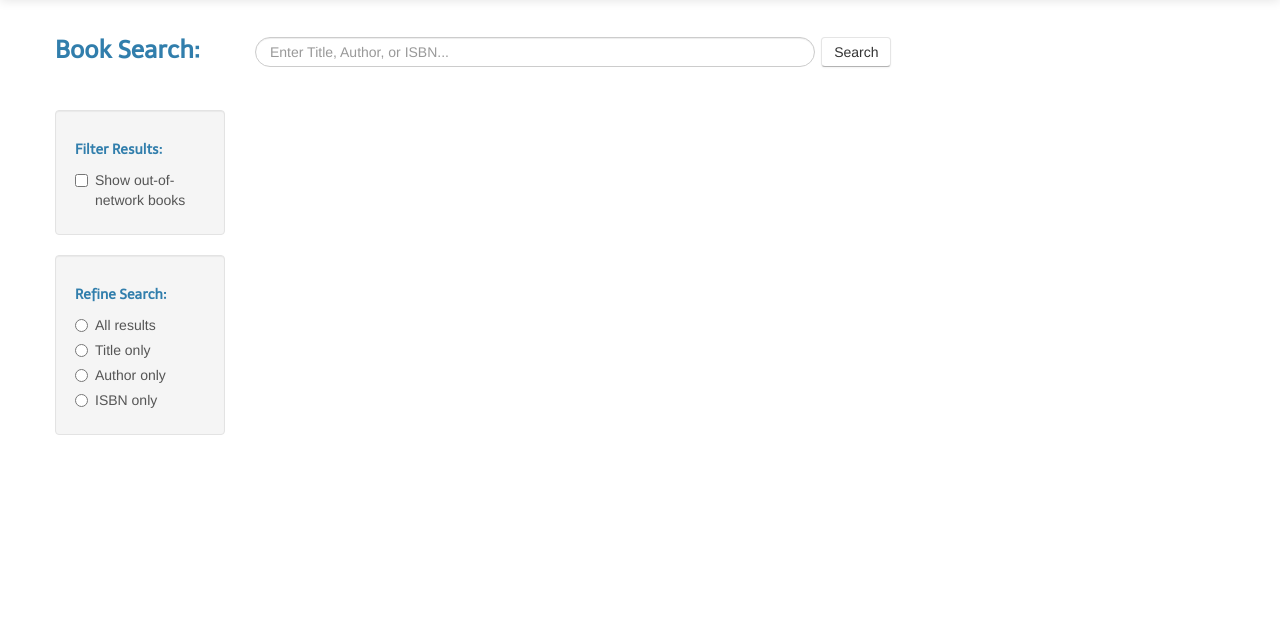
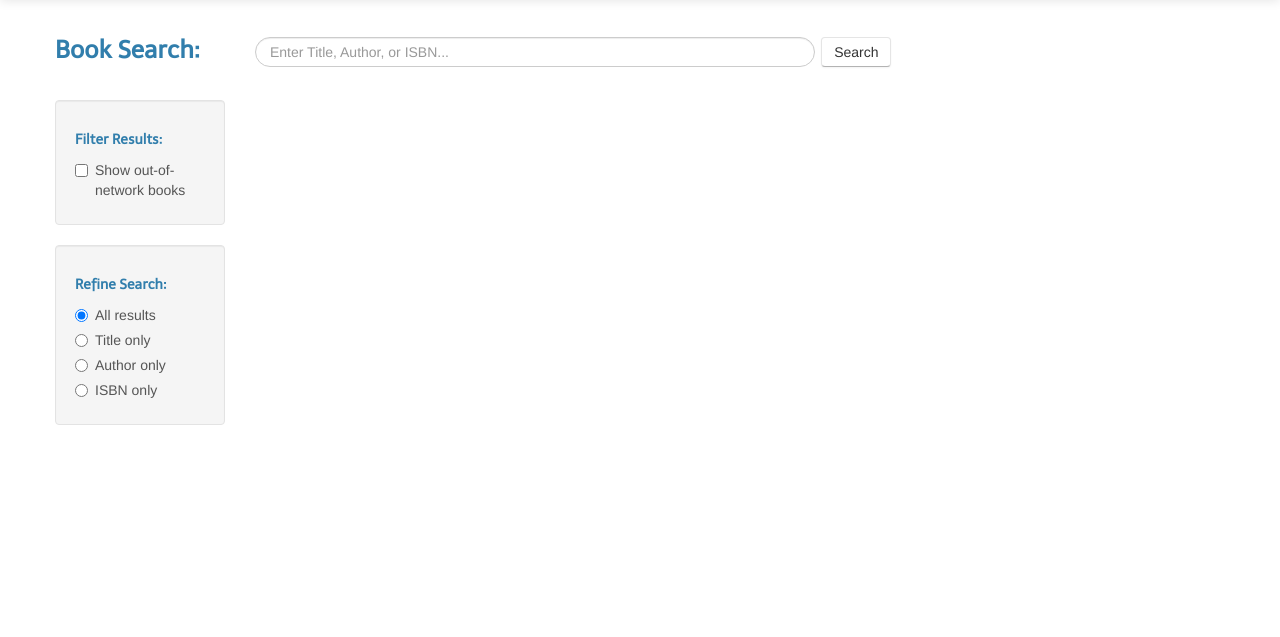
Before and after one commit to byu-osl/bookout, a Flask app: page /searchbooks in a window 1280 px wide. Shown: the part 51-688 px from the top of the page. Run offline with Flask 2, Linux system fonts and the light colour scheme.

Commit message:
Search by attribute is now hooked up on the front end

```diff
--- a/bookout/templates/searchbooks.html
+++ b/bookout/templates/searchbooks.html
@@ -17,7 +17,7 @@
 	}
 </script>
 
-
+<form id="searchForm" action="/searchbooks">
 <div class="row">
 	<div class="span2">
 		<br/>
@@ -26,10 +26,10 @@
 	<div class="span10">
 		<br/>
 		<h3>
-			<form id="searchForm" action="/searchbooks">
+
 			<input name="value" type="text" class="input-xxlarge search-query" placeholder="Enter Title, Author, or ISBN..." value="{{ search }}">
 			<button type="submit" class="btn">Search</button>
-			</form>
+
 		</h3>
 	</div>
 </div>
@@ -43,10 +43,10 @@
 		</div>
 		<div class="well">
 			<h5>Refine Search:</h5>
-			<label class="radio"><input type="radio" name="refineSearch">All results</label>
-			<label class="radio"><input type="radio" name="refineSearch">Title only</label>
-			<label class="radio"><input type="radio" name="refineSearch">Author only</label>
-			<label class="radio"><input type="radio" name="refineSearch">ISBN only</label>
+			<label class="radio"><input type="radio" id="searchAll" name="refineSearch" value="all">All results</label>
+			<label class="radio"><input type="radio" id="searchTitle" name="refineSearch" value="title">Title only</label>
+			<label class="radio"><input type="radio" id="searchAuthor" name="refineSearch" value="author">Author only</label>
+			<label class="radio"><input type="radio" id="searchISBN" name="refineSearch" value="isbn">ISBN only</label>
 		</div>
 	</div>
 
@@ -56,10 +56,9 @@
 			<table class="table">
 			{% for book in books %}
 				<tr>
-					<td><img src="{{ books[book].thumbnail_link }}" style="height:auto;width:75px;"/></td>
+					<td><img src="{{ books[book].thumbnail_link }}" style="height:auto;width:100px;"/></td>
 					<td>Title: {{ books[book].title }}<br/>
-						Author: {{ books[book].author }}<br/>
-						Open Library ID: {{ books[book].OLKey }}</td>
+						Author: {{ books[book].author }}</td>
 					<td><a href="#" class="btn"
 							{% if user.is_authenticated() == False %}disabled{% endif %}
 							onclick="{% if user.is_authenticated() %}add_book('{{ books[book].OLKey }}'){% endif %}"
@@ -77,5 +76,23 @@
 		{% endif %}
 	</div>
 </div>
-
+</form>
+<script type="text/javascript">
+switch("{{attribute}}"){
+case "all":
+	document.getElementById("searchAll").checked=true;
+	break;
+case "title":
+	document.getElementById("searchTitle").checked=true;
+	break;
+case "author":
+	document.getElementById("searchAuthor").checked=true;
+	break;
+case "isbn":
+	document.getElementById("searchISBN").checked=true;
+	break;
+default:
+	document.getElementById("searchAll").checked=true;
+}
+</script>
 {% endblock %}
--- a/bookout/views.py
+++ b/bookout/views.py
@@ -51,6 +51,10 @@ def discover():
 def searchbooks():
 	booklist = {}
 	searchterm = request.args.get('value')
+	attr = request.args.get('refineSearch')
+
+	if attr == "all":
+		attr = None
 
 	if searchterm is None:
 		searchterm = ""
@@ -60,9 +64,9 @@ def searchbooks():
 	if searchterm is None or searchterm == "":
 		pass
 	else:
-		booklist = Book.search_books_by_attribute(searchterm)
+		booklist = Book.search_books_by_attribute(searchterm,attr)
 
-	return render_response('searchbooks.html', books=booklist, search=searchterm)
+	return render_response('searchbooks.html', books=booklist, search=searchterm, attribute=attr)
 
 def settings():
 	return render_response('settings.html')
```
